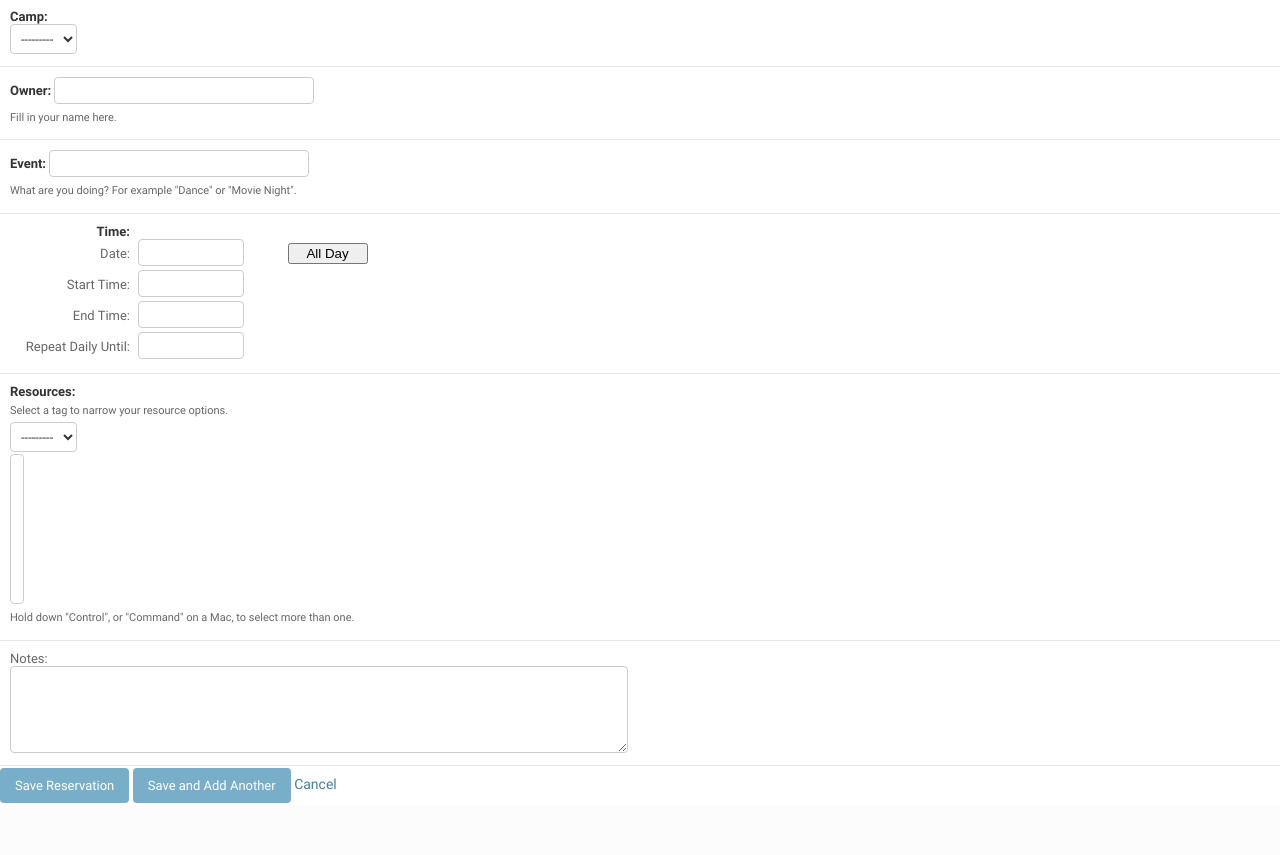
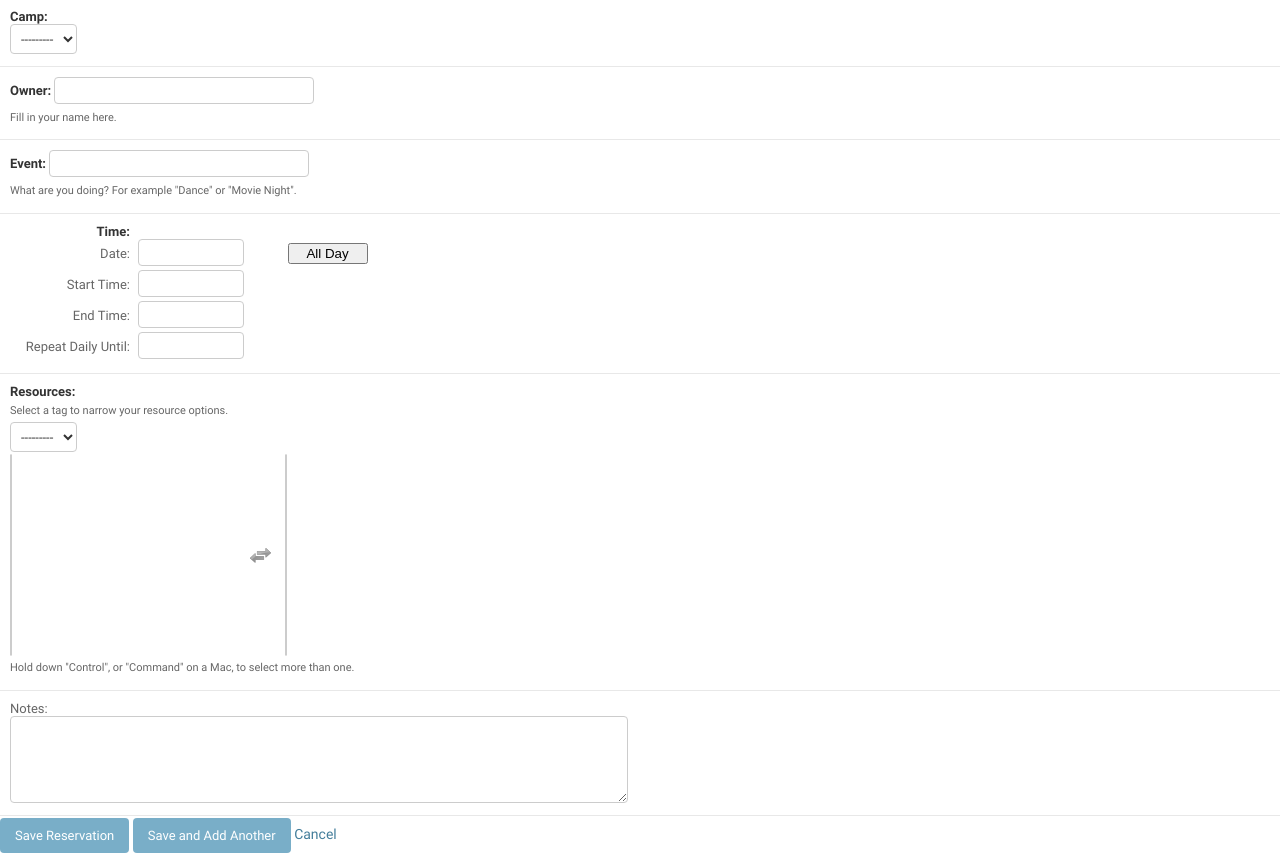
Before and after one commit to mariagullickson/SCaReM, a Django app: template SCaReM/templates/reservations/addedit.html in a window 1280 px wide. Shown: the part 93-948 px from the top of the page. Before the commit the page ends 896 px from the top, so only its background shows below. Run offline with Django 3.2, Linux system fonts and the light colour scheme; the template is opened without the code that fills it, so the values that code supplies are empty; parts of the project's set-up code (start-up, migrations or seed data) failed here and were passed over; some libraries are stand-ins or nearby versions.

Commit message:
better multi-select for resources

```diff
--- /dev/null
+++ b/SCaReM/static/css/multi-select.css
@@ -0,0 +1,93 @@
+.ms-container{
+  background: transparent url('../img/switch.png') no-repeat 50% 50%;
+  width: 500px;
+}
+
+.ms-container:after{
+  content: ".";
+  display: block;
+  height: 0;
+  line-height: 0;
+  font-size: 0;
+  clear: both;
+  min-height: 0;
+  visibility: hidden;
+}
+
+.ms-container .ms-selectable, .ms-container .ms-selection{
+  background: #fff;
+  color: #555555;
+  float: left;
+  width: 45%;
+}
+.ms-container .ms-selection{
+  float: right;
+}
+
+.ms-container .ms-list{
+  -webkit-box-shadow: inset 0 1px 1px rgba(0, 0, 0, 0.075);
+  -moz-box-shadow: inset 0 1px 1px rgba(0, 0, 0, 0.075);
+  box-shadow: inset 0 1px 1px rgba(0, 0, 0, 0.075);
+  -webkit-transition: border linear 0.2s, box-shadow linear 0.2s;
+  -moz-transition: border linear 0.2s, box-shadow linear 0.2s;
+  -ms-transition: border linear 0.2s, box-shadow linear 0.2s;
+  -o-transition: border linear 0.2s, box-shadow linear 0.2s;
+  transition: border linear 0.2s, box-shadow linear 0.2s;
+  border: 1px solid #ccc;
+  -webkit-border-radius: 3px;
+  -moz-border-radius: 3px;
+  border-radius: 3px;
+  position: relative;
+  height: 200px;
+  padding: 0;
+  overflow-y: auto;
+}
+
+.ms-container .ms-list.ms-focus{
+  border-color: rgba(82, 168, 236, 0.8);
+  -webkit-box-shadow: inset 0 1px 1px rgba(0, 0, 0, 0.075), 0 0 8px rgba(82, 168, 236, 0.6);
+  -moz-box-shadow: inset 0 1px 1px rgba(0, 0, 0, 0.075), 0 0 8px rgba(82, 168, 236, 0.6);
+  box-shadow: inset 0 1px 1px rgba(0, 0, 0, 0.075), 0 0 8px rgba(82, 168, 236, 0.6);
+  outline: 0;
+  outline: thin dotted \9;
+}
+
+.ms-container ul{
+  margin: 0;
+  list-style-type: none;
+  padding: 0;
+}
+
+.ms-container .ms-optgroup-container{
+  width: 100%;
+}
+
+.ms-container .ms-optgroup-label{
+  margin: 0;
+  padding: 5px 0px 0px 5px;
+  cursor: pointer;
+  color: #999;
+}
+
+.ms-container .ms-selectable li.ms-elem-selectable,
+.ms-container .ms-selection li.ms-elem-selection{
+  border-bottom: 1px #eee solid;
+  padding: 2px 10px;
+  color: #555;
+  font-size: 14px;
+}
+
+.ms-container .ms-selectable li.ms-hover,
+.ms-container .ms-selection li.ms-hover{
+  cursor: pointer;
+  color: #fff;
+  text-decoration: none;
+  background-color: #08c;
+}
+
+.ms-container .ms-selectable li.disabled,
+.ms-container .ms-selection li.disabled{
+  background-color: #eee;
+  color: #aaa;
+  cursor: text;
+}
--- a/SCaReM/static/js/reservation.js
+++ b/SCaReM/static/js/reservation.js
@@ -12,19 +12,20 @@ function allDay() {
 }
 
 // resource multiselect
-$('#id_resources').chosen();
+$('#id_resources').multiSelect();
 
 // filtering resources by tag
 $('#id_tag').change(function() {
     if ($('#id_tag').val()) {
-	$("#id_resources option").hide();
+	$("#ms-id_resources .ms-elem-selectable").hide();
 	var resources = tagResources[$('#id_tag').val()];
 	for (i = 0; i < resources.length; i++)
 	{
 	    var resource_id = resources[i];
-	    $("#id_resources option[value=" + resource_id + "]").show();
+	    $(".ms-selectable #" + resource_id + "-selectable").show();
+	    $(".ms-selectable #" + resource_id + "-selectable.ms-selected").hide();
 	}
     } else {
-	$("#id_resources option").show();
+	$("#ms-id_resources .ms-elem-selectable").show();
     }
 });
--- a/SCaReM/templates/reservations/addedit.html
+++ b/SCaReM/templates/reservations/addedit.html
@@ -3,7 +3,7 @@
 {% block header %}
   <link rel="stylesheet" type="text/css" href="/static/admin/css/forms.css" />
   <link rel="stylesheet" type="text/css" href="/static/css/jquery.ui.timepicker.css" />
-  <link rel="stylesheet" type="text/css" href="/static/css/chosen.min.css" />
+  <link rel="stylesheet" type="text/css" href="/static/css/multi-select.css" />
   <link rel="stylesheet" type="text/css" href="/static/css/reservation_form.css" />
   <link rel="stylesheet" href="https://ajax.googleapis.com/ajax/libs/jqueryui/1.12.1/themes/smoothness/jquery-ui.css" />
 
@@ -112,7 +112,7 @@
   <script type="text/javascript" src="https://ajax.googleapis.com/ajax/libs/jquery/3.1.0/jquery.min.js"></script>
   <script type="text/javascript" src="https://ajax.googleapis.com/ajax/libs/jqueryui/1.12.1/jquery-ui.min.js"></script>
   <script type="text/javascript" src="/static/js/jquery.ui.timepicker.js"></script>
-  <script type="text/javascript" src="/static/js/chosen.jquery.min.js"></script>
+  <script type="text/javascript" src="/static/js/jquery.multi-select.js"></script>
   <script type="text/javascript" src="/static/js/reservation.js"></script>
 
 {% endblock %}
--- a/SCaReM/views_schedule.py
+++ b/SCaReM/views_schedule.py
@@ -55,7 +55,7 @@ def view_by_date(request):
                                      settings.DATETIME_FORMAT)
 
     reservations = Reservation.objects.filter(start_time__gte=start_time) \
-                                      .filter(end_time__lt=end_time) \
+                                      .filter(end_time__lte=end_time) \
                                       .order_by('start_time', 'end_time')
     data = {
         'reservations': group_reservations_by_day(reservations),
```
Also changed, not shown: SCaReM/static/img/switch.png (added), SCaReM/static/js/jquery.multi-select.js (added).
